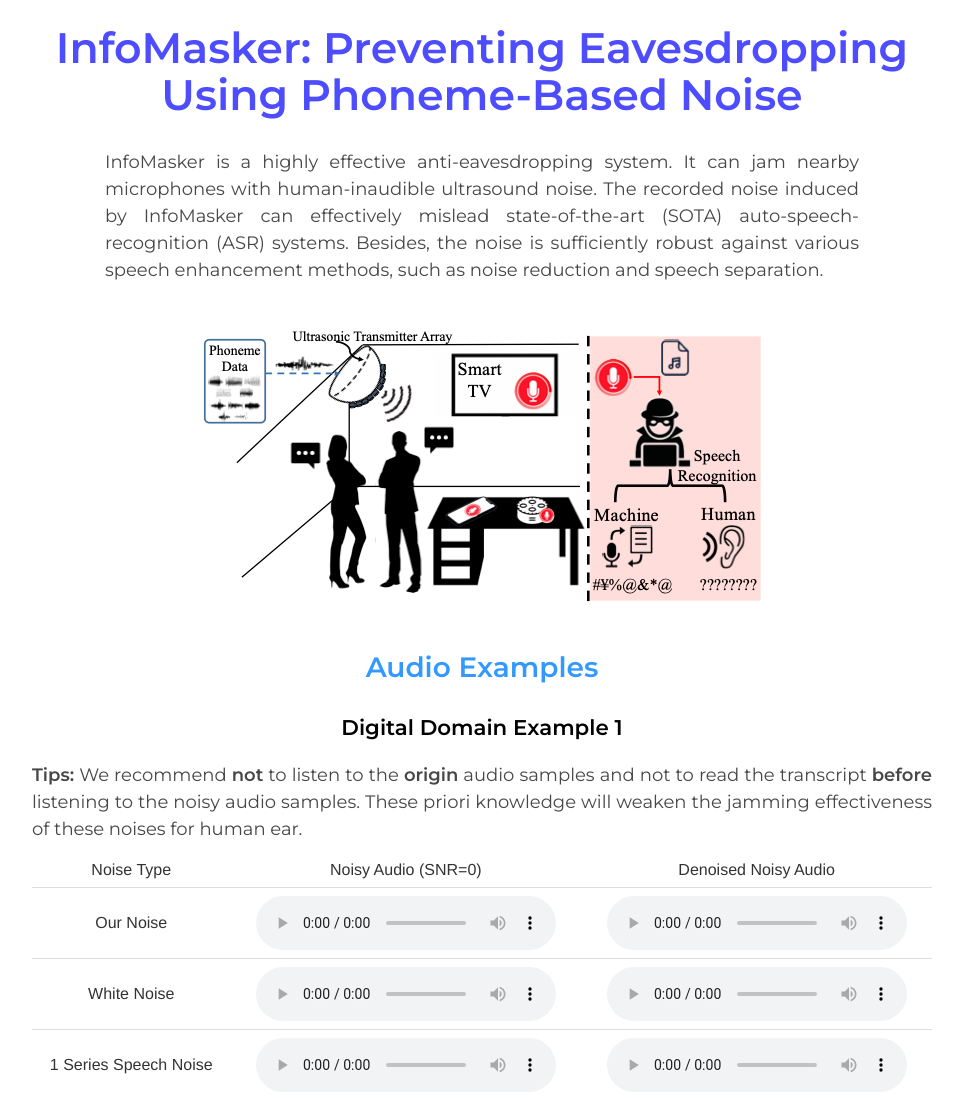
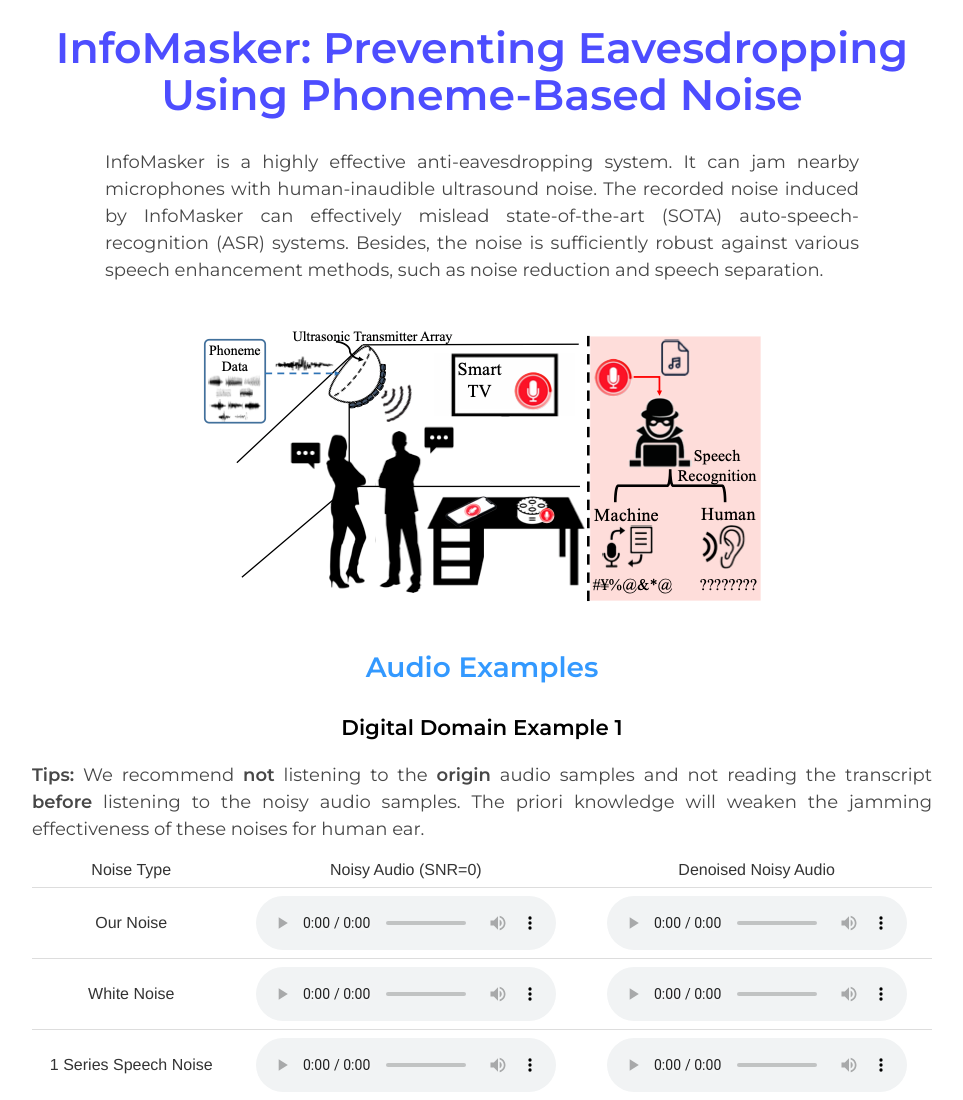
Before and after one commit to InfoMasker2023/InfoMasker2023.github.io, a plain HTML site: page index.html in a window 1280 px wide. Shown: the top 1100 px of the page, without its empty margins (158-1121 px from the left). Drawn offline with nearby package versions, Linux system fonts and the light colour scheme.

Commit message:
fix some errors

```diff
--- a/index.html
+++ b/index.html
@@ -33,7 +33,7 @@
     <h2> Audio Examples </h2>
     <h3> Digital Domain Example 1</h3>
     <p>
-        <b>Tips:</b> We recommend <b>not</b> to listen to the <b>origin</b> audio samples and not to read the transcript <b>before</b> listening to the noisy audio samples. These priori knowledge will weaken the jamming effectiveness of these noises for human ear.
+        <b>Tips:</b> We recommend <b>not</b> listening to the <b>origin</b> audio samples and not reading the transcript <b>before</b> listening to the noisy audio samples. The priori knowledge will weaken the jamming effectiveness of these noises for human ear.
     </p>
     <div style="margin-top=5em;">
         <table>
```
